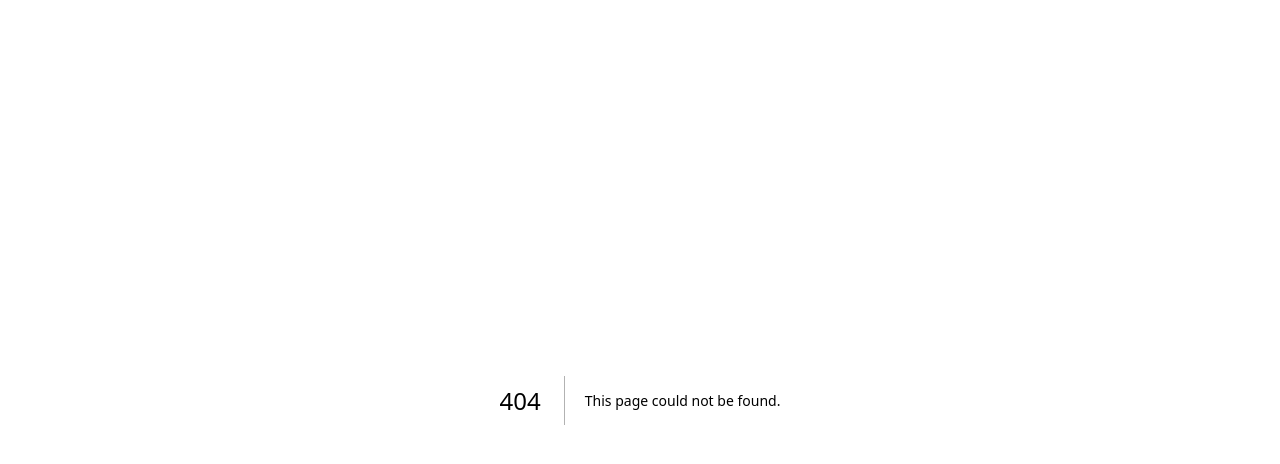
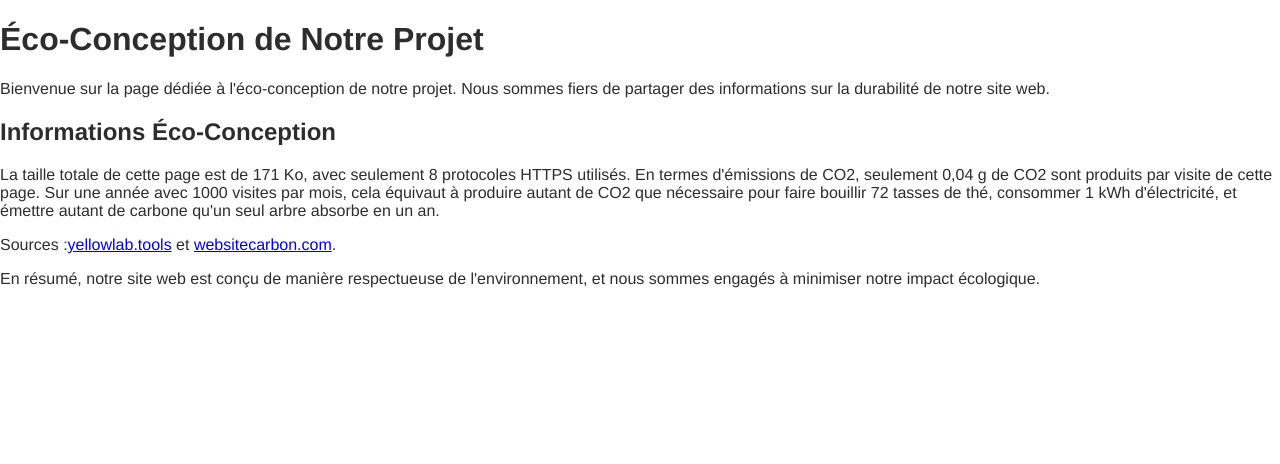
Before and after one commit to Riqoulouru/la-langouste, a Next.js app: page /explainations/ecoconception in a window 1280 px wide. Before the commit this address had no page. Shown: the top 464 px of the page. Built offline with nearby package versions, Linux system fonts and the light colour scheme.

Commit message:
eco conception page

```diff
--- /dev/null
+++ b/src/pages/explainations/ecoconception.js
@@ -0,0 +1,40 @@
+// pages/ecopage.js
+import React from 'react';
+
+const EcoPage = () => {
+  return (
+    <div>
+      <h1>Éco-Conception de Notre Projet</h1>
+      <p>
+        Bienvenue sur la page dédiée à l'éco-conception de notre projet. Nous sommes fiers de partager
+        des informations sur la durabilité de notre site web.
+      </p>
+      <section>
+        <h2>Informations Éco-Conception</h2>
+        <p>
+          La taille totale de cette page est de 171 Ko, avec seulement 8 protocoles HTTPS utilisés. En termes
+          d'émissions de CO2, seulement 0,04 g de CO2 sont produits par visite de cette page. Sur une année
+          avec 1000 visites par mois, cela équivaut à produire autant de CO2 que nécessaire pour faire
+          bouillir 72 tasses de thé, consommer 1 kWh d'électricité, et émettre autant de carbone qu'un
+          seul arbre absorbe en un an.
+        </p>
+        <p>
+          Sources :
+          <a href="https://yellowlab.tools/result/grba2chcdf" target="_blank" rel="noopener noreferrer">
+            yellowlab.tools
+          </a>{' '}
+          et{' '}
+          <a href="https://www.websitecarbon.com/website/lalangousteclimatique-info-fr/" target="_blank" rel="noopener noreferrer">
+            websitecarbon.com
+          </a>.
+        </p>
+        <p>
+          En résumé, notre site web est conçu de manière respectueuse de l'environnement, et nous sommes
+          engagés à minimiser notre impact écologique.
+        </p>
+      </section>
+    </div>
+  );
+};
+
+export default EcoPage;
--- a/src/pages/index.js
+++ b/src/pages/index.js
@@ -8,6 +8,7 @@ import Konami from 'react-konami-code';
 import styles from "@/styles/Home.module.scss"
 import {Dialog, DialogActions, DialogContent, DialogContentText, DialogTitle} from "@mui/material";
 import jsonGame from "@/data/jsonSommaire.json";
+import EcoPage from './explainations/ecoconception';
 
 
 
```
Also changed, not shown: 1 other file (tests, documents, lock files or other folders).
